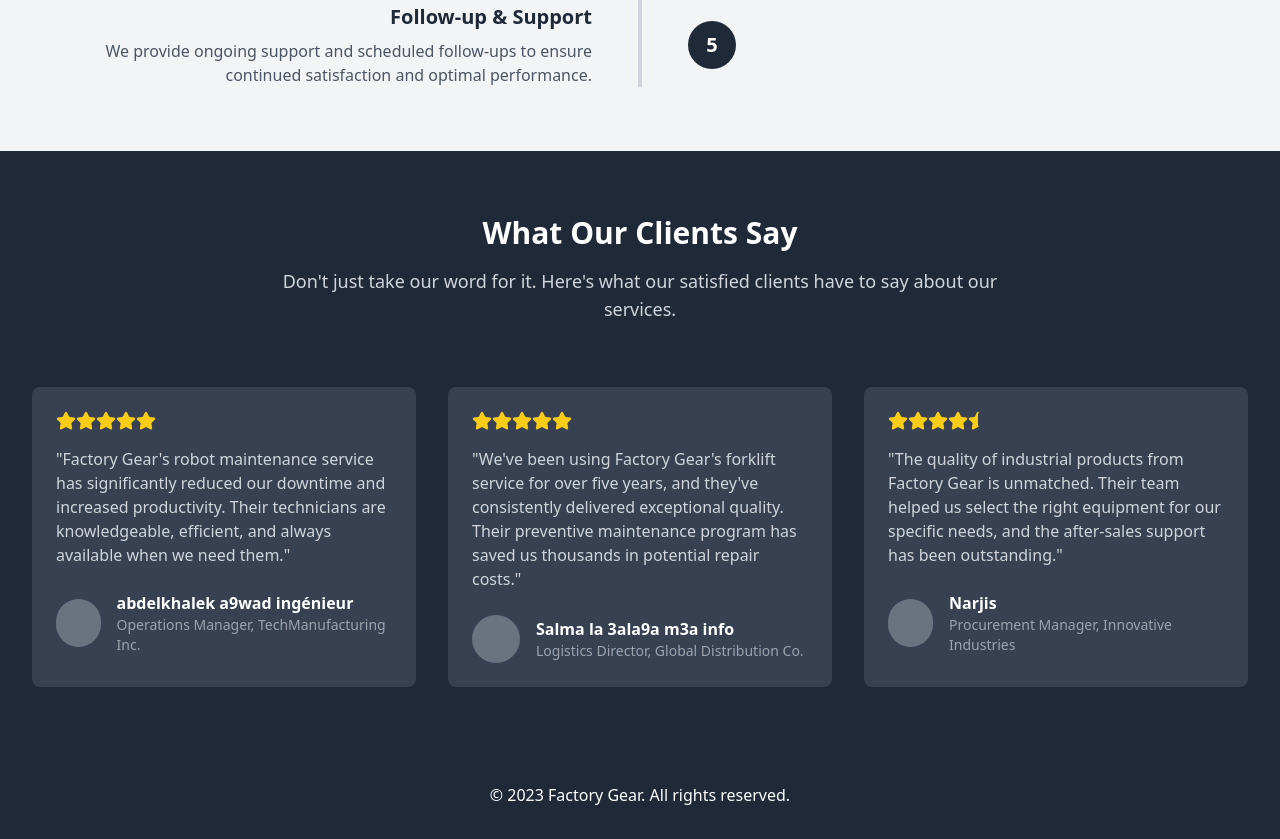
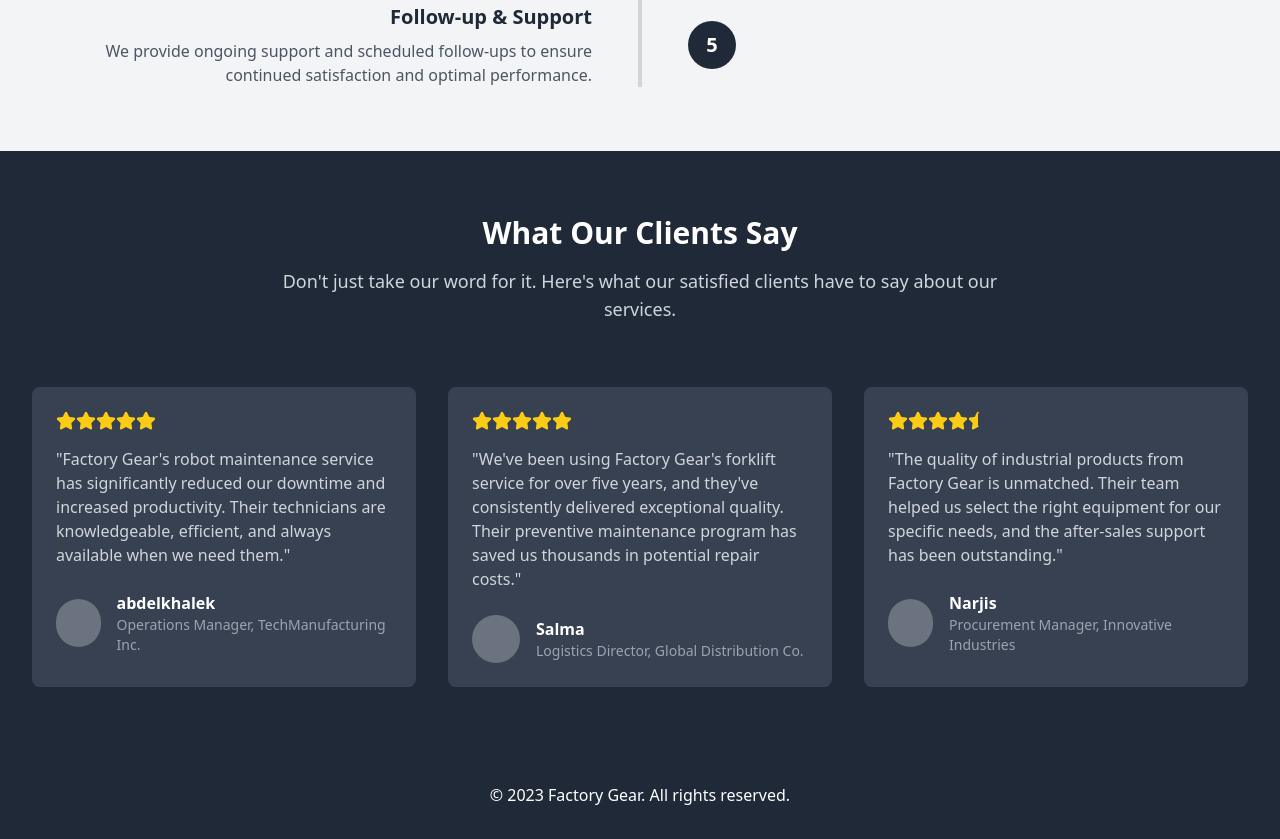
Before and after one commit to khalouki/site_ecomerce-2, a plain HTML site: page page/service.html in a window 1280 px wide. Shown: the part 2753-3592 px from the top of the page. Drawn offline with nearby package versions, Linux system fonts and the light colour scheme; files that its build step writes are made by us from their sources.

Commit message:
Update service.html

```diff
--- a/page/service.html
+++ b/page/service.html
@@ -401,7 +401,7 @@
                     <div class="flex items-center">
                         <div class="w-12 h-12 bg-gray-500 rounded-full mr-4"></div>
                         <div>
-                            <h4 class="font-bold">abdelkhalek a9wad ingénieur</h4>
+                            <h4 class="font-bold">abdelkhalek</h4>
                             <p class="text-gray-400 text-sm">Operations Manager, TechManufacturing Inc.</p>
                         </div>
                     </div>
@@ -427,7 +427,7 @@
                     <div class="flex items-center">
                         <div class="w-12 h-12 bg-gray-500 rounded-full mr-4"></div>
                         <div>
-                            <h4 class="font-bold">Salma la 3ala9a m3a info</h4>
+                            <h4 class="font-bold">Salma</h4>
                             <p class="text-gray-400 text-sm">Logistics Director, Global Distribution Co.</p>
                         </div>
                     </div>
```
